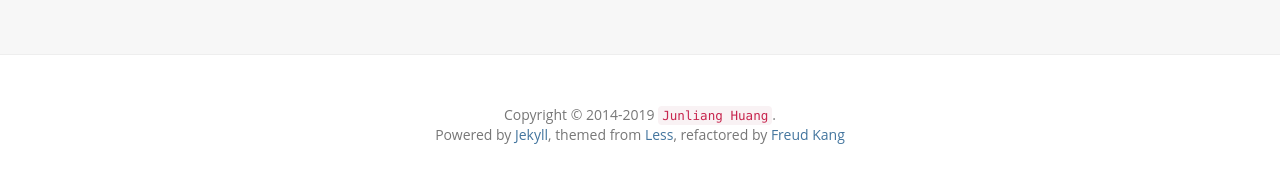
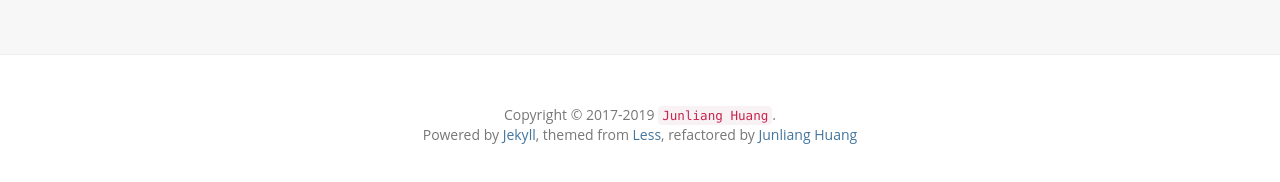
Before and after one commit to hjl21/hjl21.github.io, a Jekyll site: the page built from 404.html, in a window 1280 px wide and 940 px high. Shown: the part 755-937 px from the top of the window. Built offline with Jekyll 4.4.1, drawn with Linux system fonts in a browser that asks for light colours; comment, search, counter and statistics services are not loaded.

Commit message:
Update footer.html

```diff
--- a/_includes/footer.html
+++ b/_includes/footer.html
@@ -1,7 +1,7 @@
 <footer class="footer" role="contentinfo">
 	<div class="container">
-		<p class="copyright">Copyright &copy; 2014-{{ site.time | date: '%Y' }} <a href="{{site.resume_site}}"><code>{{ site.author }}</code></a>.</p>
-		<p>Powered by <a href="http://jekyllrb.com">Jekyll</a>, themed from <a href="http://lesscss.cn/">Less</a>, refactored by <a href="http://www.hifreud.com/">Freud Kang</a></p>
+		<p class="copyright">Copyright &copy; 2017-{{ site.time | date: '%Y' }} <a href="{{site.resume_site}}"><code>{{ site.author }}</code></a>.</p>
+		<p>Powered by <a href="http://jekyllrb.com">Jekyll</a>, themed from <a href="http://lesscss.cn/">Less</a>, refactored by <a href="https://hjl21.github.io/">Junliang Huang</a></p>
 	</div>
 </footer>
 
```
